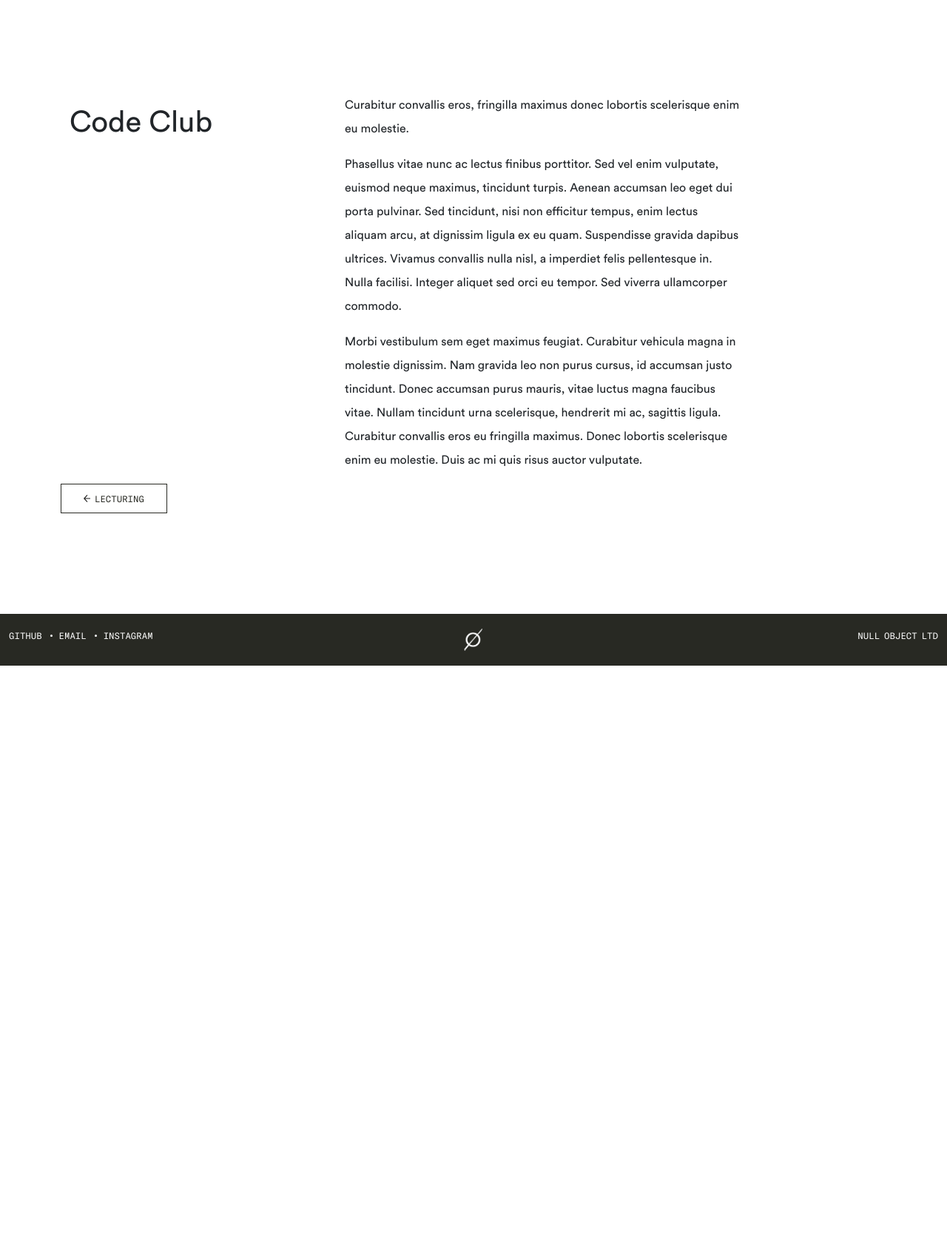
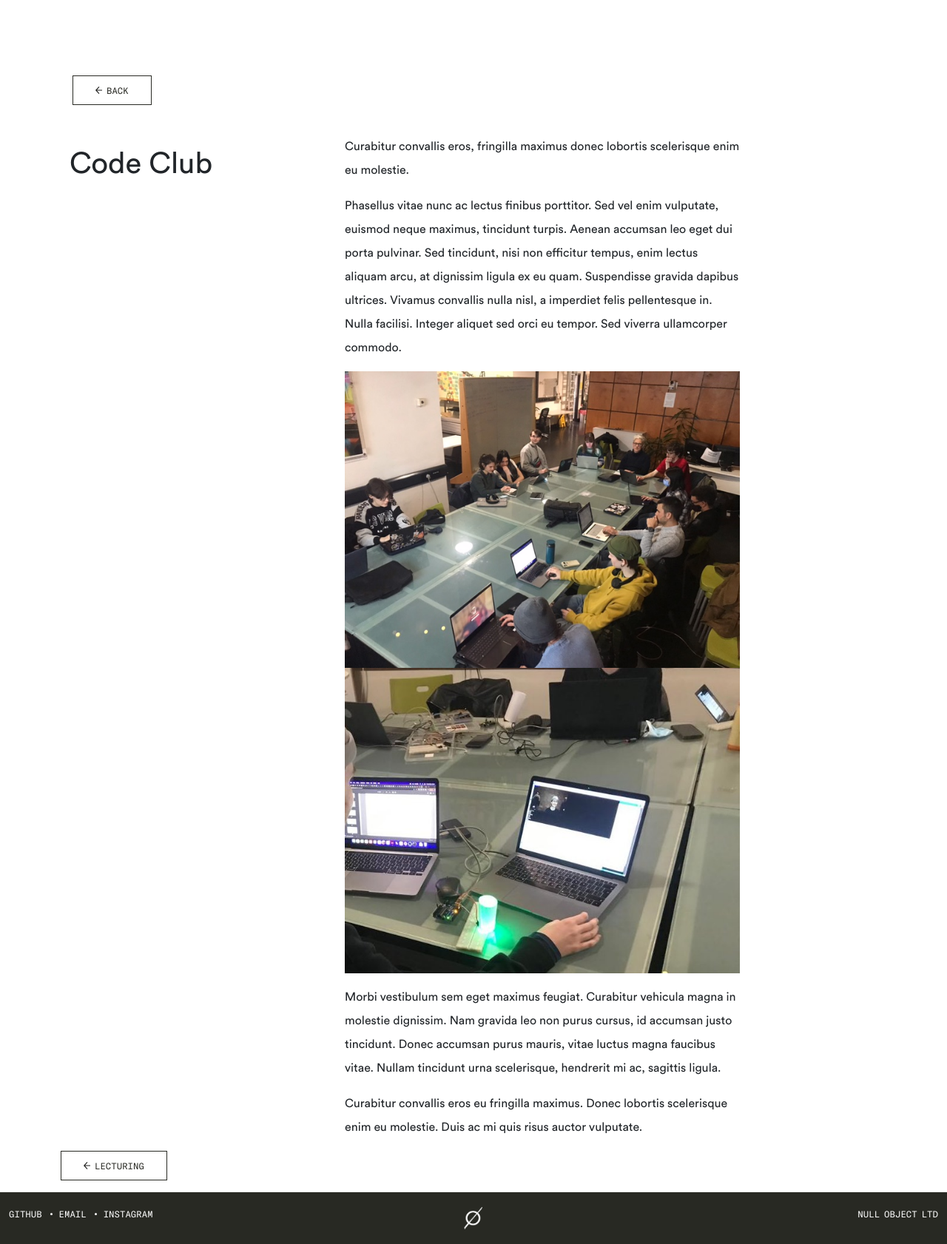
Before and after one commit to null-object-io/null-site, a Jekyll site: the page built from _posts/1111-11-11-code-club.md, in a window 1280 px wide. Shown: the whole page at 74% size. Built offline with Jekyll 4.4.1, drawn with Linux system fonts in a browser that asks for light colours; before the commit the page ends 900 px from its top, so only the background shows below that.

Commit message:
updating images in posts formats

```diff
--- a/_layouts/post.html
+++ b/_layouts/post.html
@@ -3,6 +3,17 @@ layout: default
 ---
 
 <div class="container ">
+
+  <div class="row">
+    <div class="col-md-12 mt-3 ms-3">
+              <a type="button" class="btn btn-custom" href="{{page.next.url | relative_url}}" tabindex="-1"
+                ><img src="/assets/images/ui/arrow-left.svg" class="arrow" style="vertical-align: baseline;" alt="Left arrow"> Back</a
+              >
+
+    </div>
+  </div>
+
+
   <div class="row max-width-1200">
     <div class="col-md-4">
       <article class="">
--- a/_posts/1111-11-11-code-club.md
+++ b/_posts/1111-11-11-code-club.md
@@ -12,4 +12,11 @@ image: code-club-595.jpg
 <!-- main body text -->
 Phasellus vitae nunc ac lectus finibus porttitor. Sed vel enim vulputate, euismod neque maximus, tincidunt turpis. Aenean accumsan leo eget dui porta pulvinar. Sed tincidunt, nisi non efficitur tempus, enim lectus aliquam arcu, at dignissim ligula ex eu quam. Suspendisse gravida dapibus ultrices. Vivamus convallis nulla nisl, a imperdiet felis pellentesque in. Nulla facilisi. Integer aliquet sed orci eu tempor. Sed viverra ullamcorper commodo.
 
-Morbi vestibulum sem eget maximus feugiat. Curabitur vehicula magna in molestie dignissim. Nam gravida leo non purus cursus, id accumsan justo tincidunt. Donec accumsan purus mauris, vitae luctus magna faucibus vitae. Nullam tincidunt urna scelerisque, hendrerit mi ac, sagittis ligula. Curabitur convallis eros eu fringilla maximus. Donec lobortis scelerisque enim eu molestie. Duis ac mi quis risus auctor vulputate.
+![image](/assets/images/code-club-595.jpg){: .img-block}
+![image](/assets/images/code-club-490.jpg){: .img-fluid .img-block}
+
+Morbi vestibulum sem eget maximus feugiat. Curabitur vehicula magna in molestie dignissim. Nam gravida leo non purus cursus, id accumsan justo tincidunt. Donec accumsan purus mauris, vitae luctus magna faucibus vitae. Nullam tincidunt urna scelerisque, hendrerit mi ac, sagittis ligula.
+
+<!-- ![image](/assets/images/code-club-345.png){: .img-fluid } -->
+
+Curabitur convallis eros eu fringilla maximus. Donec lobortis scelerisque enim eu molestie. Duis ac mi quis risus auctor vulputate.
--- a/_sass/_custom.scss
+++ b/_sass/_custom.scss
@@ -187,6 +187,10 @@ a.nav-link:hover {
 .bricks .bricks-text p:not(.bricks .bricks-text blockquote p) {
 	height: 0px;
 	margin-bottom: 0;
+}
+
+.bricks img {
+	display:none;
 }
 
 /*display different coloured words*/
```
